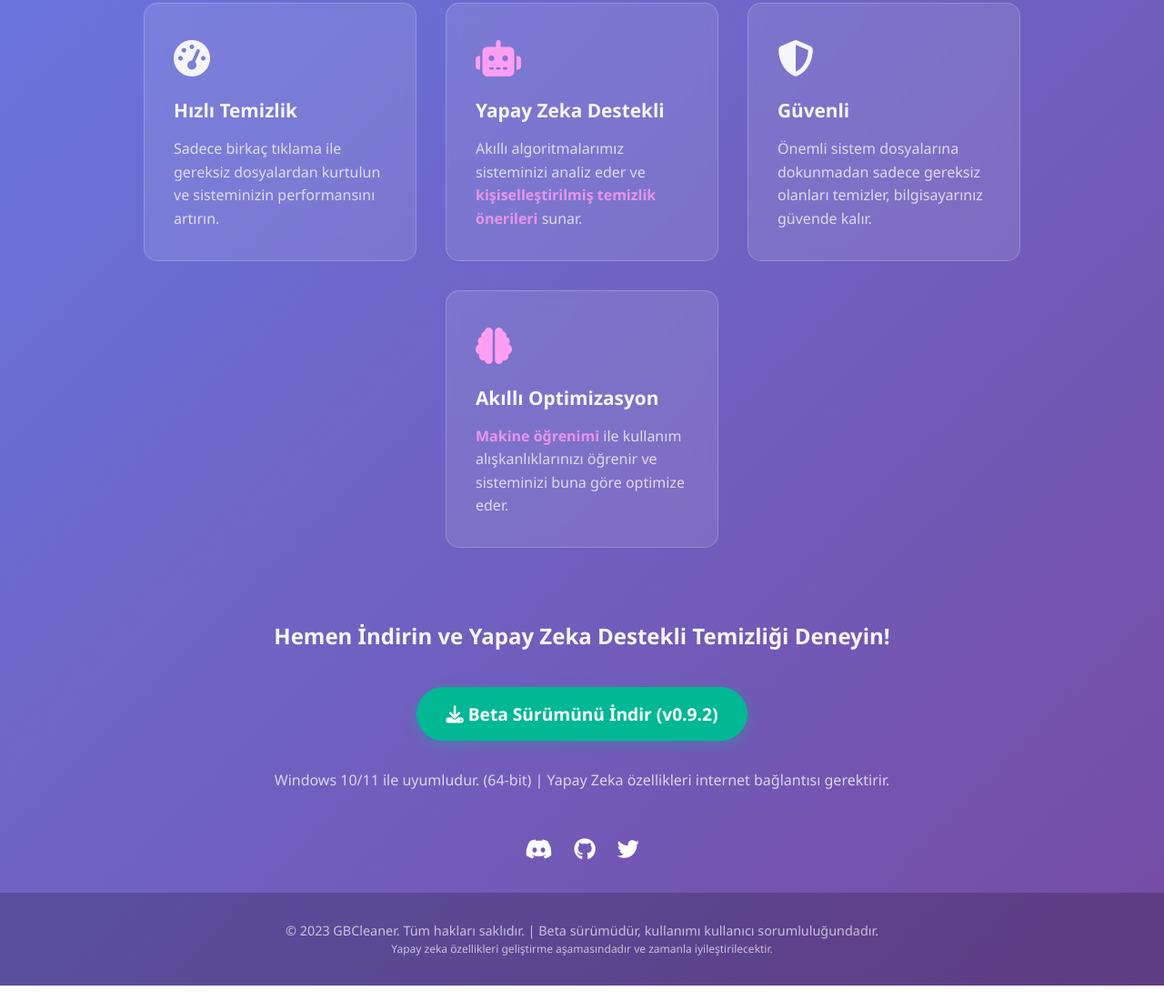
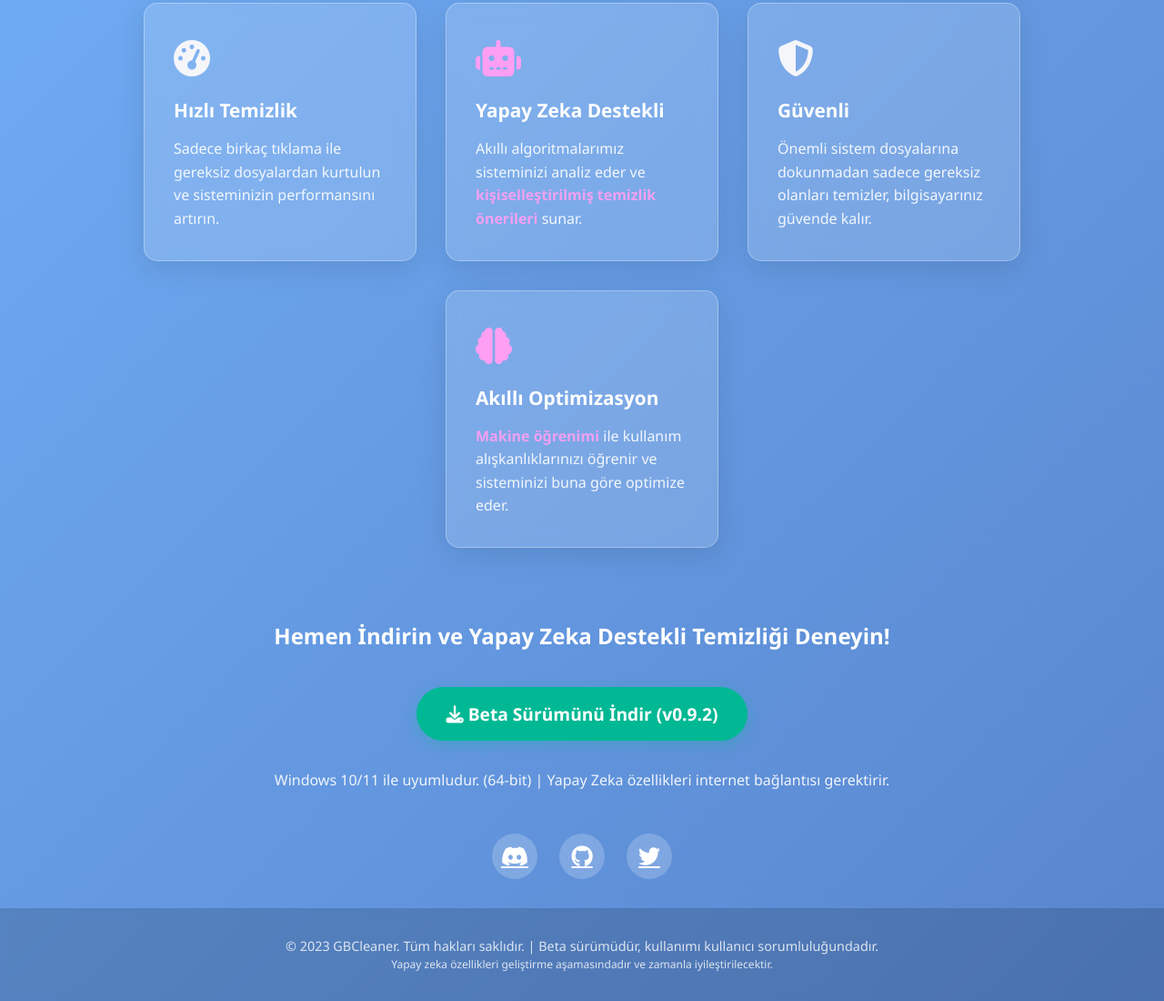
Before and after one commit to gbshock-byte/gbshock-byte.github.io, a plain HTML site: page index.html in a window 1280 px wide. Shown: the part 524-1624 px from the top of the page at 91% size. Drawn offline with Linux system fonts and the light colour scheme.

Commit message:
Update index.html

```diff
--- a/index.html
+++ b/index.html
@@ -7,12 +7,14 @@
     <link rel="stylesheet" href="https://cdnjs.cloudflare.com/ajax/libs/font-awesome/6.4.0/css/all.min.css">
     <style>
         :root {
-            --primary: #6c5ce7;
-            --secondary: #a29bfe;
+            --primary: #64aaf4;
+            --secondary: #7ab8ff;
             --dark: #2d3436;
             --light: #f5f6fa;
             --accent: #00b894;
             --ai-color: #ff9ff3;
+            --bg-start: rgba(100, 170, 250, 0.9);
+            --bg-end: rgba(70, 120, 200, 0.9);
         }
 
         * {
@@ -23,7 +25,7 @@
         }
 
         body {
-            background: linear-gradient(135deg, #667eea 0%, #764ba2 100%);
+            background: linear-gradient(135deg, var(--bg-start) 0%, var(--bg-end) 100%);
             color: var(--light);
             min-height: 100vh;
             display: flex;
@@ -56,7 +58,7 @@
         h1 {
             font-size: 3rem;
             margin-bottom: 1rem;
-            background: linear-gradient(to right, #fff, #a29bfe);
+            background: linear-gradient(to right, #fff, #c2e0ff);
             -webkit-background-clip: text;
             -webkit-text-fill-color: transparent;
         }
@@ -127,18 +129,20 @@
         }
 
         .feature-card {
-            background: rgba(255, 255, 255, 0.1);
+            background: rgba(255, 255, 255, 0.15);
             backdrop-filter: blur(10px);
             border-radius: 15px;
             padding: 2rem;
             width: 300px;
             transition: transform 0.3s ease;
-            border: 1px solid rgba(255, 255, 255, 0.2);
+            border: 1px solid rgba(255, 255, 255, 0.3);
+            box-shadow: 0 8px 32px rgba(0, 0, 0, 0.1);
         }
 
         .feature-card:hover {
             transform: translateY(-10px);
-            background: rgba(255, 255, 255, 0.15);
+            background: rgba(255, 255, 255, 0.2);
+            box-shadow: 0 12px 40px rgba(0, 0, 0, 0.15);
         }
 
         .feature-icon {
@@ -153,11 +157,13 @@
         .feature-title {
             font-size: 1.3rem;
             margin-bottom: 1rem;
+            color: white;
         }
 
         .feature-desc {
-            opacity: 0.8;
+            opacity: 0.9;
             line-height: 1.6;
+            color: white;
         }
 
         .social-links {
@@ -171,23 +177,33 @@
             color: white;
             font-size: 1.5rem;
             transition: transform 0.3s ease;
+            background: rgba(255, 255, 255, 0.2);
+            width: 50px;
+            height: 50px;
+            border-radius: 50%;
+            display: flex;
+            align-items: center;
+            justify-content: center;
         }
 
         .social-link:hover {
             transform: scale(1.2);
+            background: rgba(255, 255, 255, 0.3);
             color: var(--accent);
         }
 
         footer {
             text-align: center;
             padding: 2rem;
-            background: rgba(0, 0, 0, 0.2);
+            background: rgba(0, 0, 0, 0.15);
             margin-top: auto;
+            backdrop-filter: blur(5px);
         }
 
         .copyright {
-            opacity: 0.7;
+            opacity: 0.8;
             font-size: 0.9rem;
+            color: white;
         }
 
         @keyframes fadeIn {
@@ -297,11 +313,11 @@
         </div>
 
         <div id="download" style="text-align: center; margin-top: 2rem;">
-            <h2 style="margin-bottom: 1.5rem;">Hemen İndirin ve Yapay Zeka Destekli Temizliği Deneyin!</h2>
+            <h2 style="margin-bottom: 1.5rem; color: white;">Hemen İndirin ve Yapay Zeka Destekli Temizliği Deneyin!</h2>
             <a href="#" class="download-btn">
                 <i class="fas fa-download"></i> Beta Sürümünü İndir (v0.9.2)
             </a>
-            <p style="margin-top: 1rem; opacity: 0.8;">
+            <p style="margin-top: 1rem; opacity: 0.9; color: white;">
                 Windows 10/11 ile uyumludur. (64-bit) | Yapay Zeka özellikleri internet bağlantısı gerektirir.
             </p>
         </div>
```
